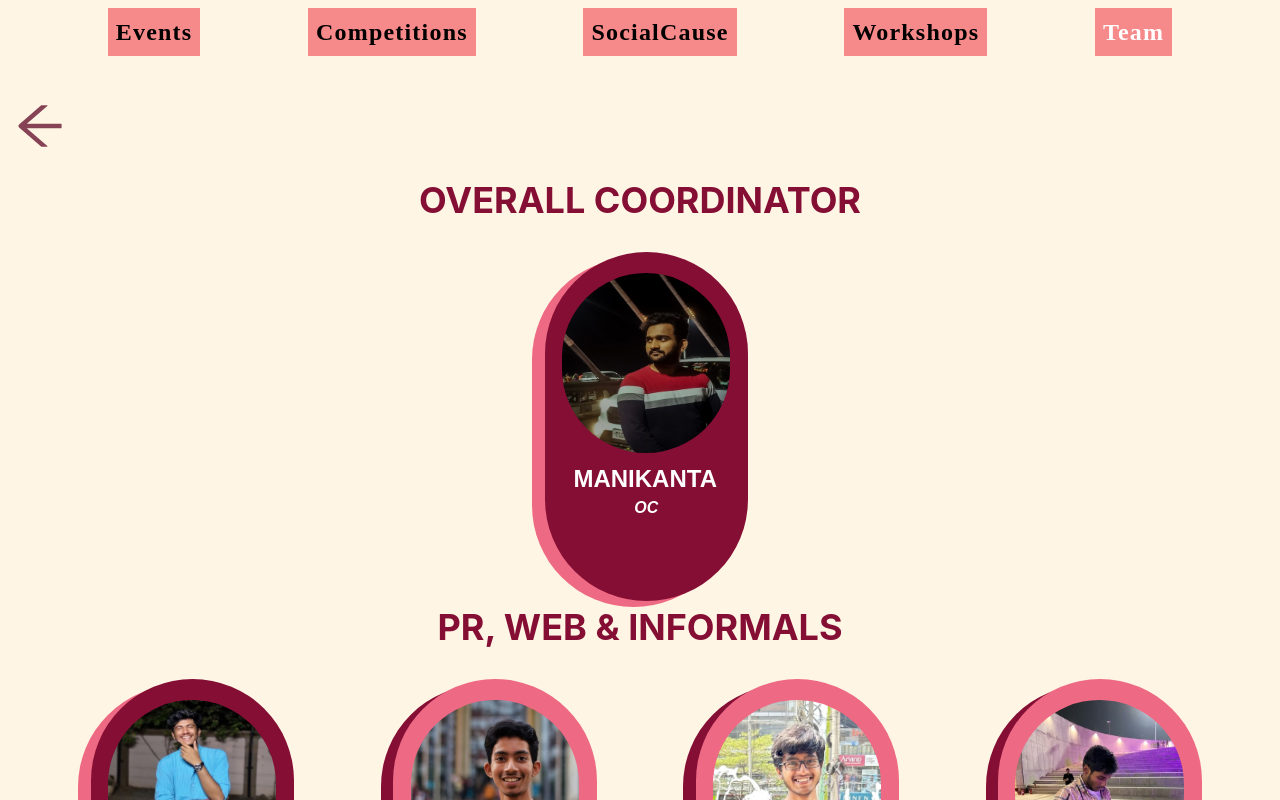
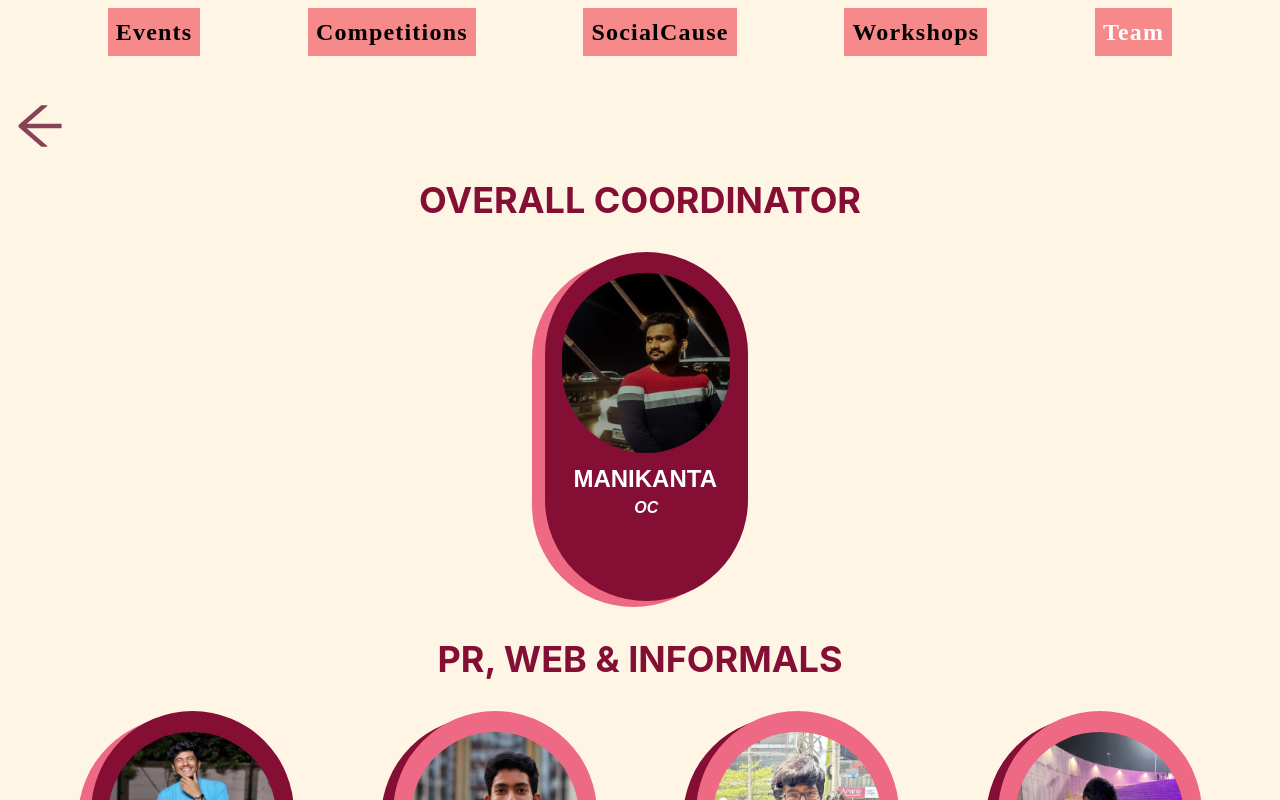
Before and after one commit to Skill0issue/ELanBeta, a React (Vite) app: page /Team in a window 1280 px wide. Shown: the top 800 px of the page. Built offline with nearby package versions, Linux system fonts and the light colour scheme; a web font is replaced by a local one.

Commit message:
minor fixes

```diff
--- a/index.html
+++ b/index.html
@@ -3,7 +3,7 @@
 
 <head>
   <meta charset="UTF-8" />
-  <link rel="icon" type="image/svg+xml" href="/vite.svg" />
+  <link rel="shortcut icon" href="./src/assets/elan.png" type="image/x-icon">
   <link rel="preconnect" href="https://fonts.googleapis.com">
   <link rel="preconnect" href="https://fonts.gstatic.com" crossorigin>
   <link href="https://fonts.googleapis.com/css2?family=M+PLUS+1p:wght@500&display=swap" rel="stylesheet">
--- a/src/components/ProfileCard.jsx
+++ b/src/components/ProfileCard.jsx
@@ -4,7 +4,7 @@
   return (
     <div
       className={`bg-[rgba(255,255,255,0.00)] w-[13.5rem] h-[22.18rem] relative overflow-hidden ${className}`}
-      style={{ marginLeft: '2rem', marginRight: '2rem' }}
+      style={{ marginLeft: '2rem', marginRight: '2rem', marginBottom: '2rem' }}
     >
       <div className="bg-[#ee6983] rounded-[15.2rem] absolute right-[5.88%] left-[0%] w-[94.12%] bottom-[-0.05%] top-[1.8%] h-[98.25%]"></div>
       <div className="bg-[#850e35] rounded-[15.2rem] absolute right-[0%] left-[5.88%] w-[94.12%] bottom-[1.75%] top-[0%] h-[98.25%]"></div>
```
Also changed, not shown: src/assets/elan.png (added).
